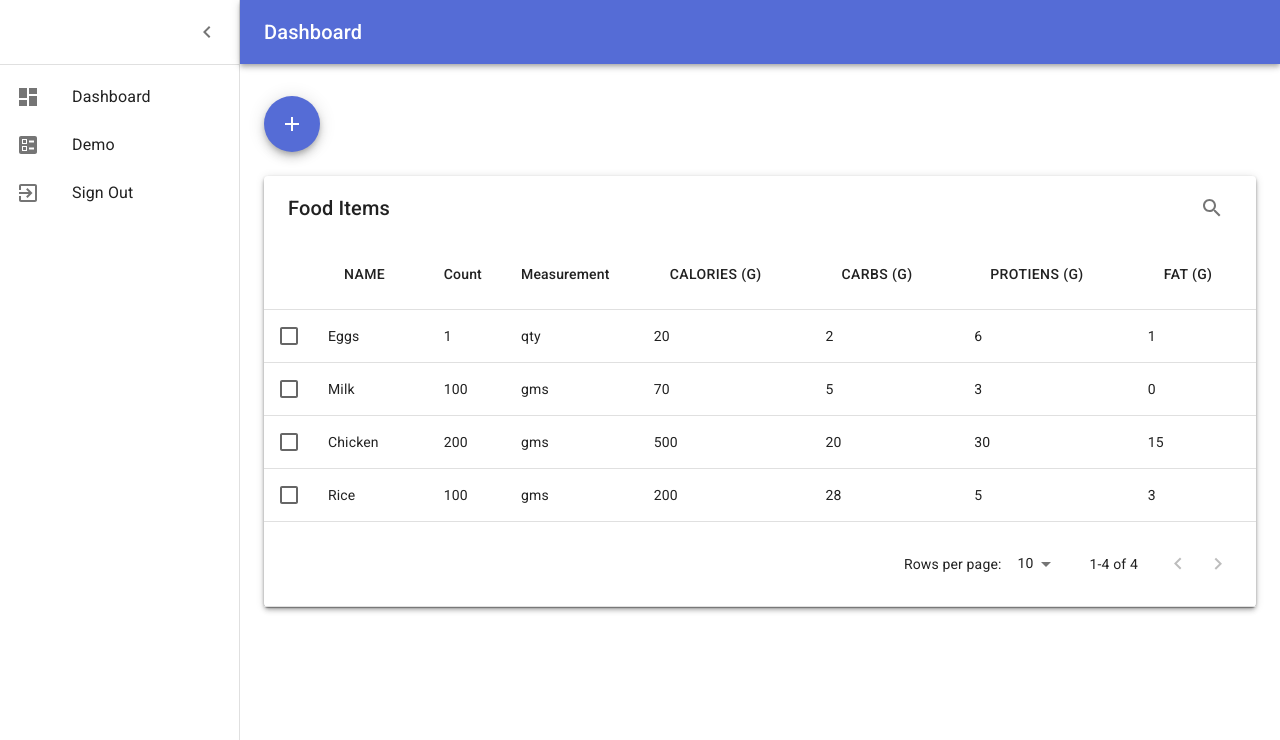
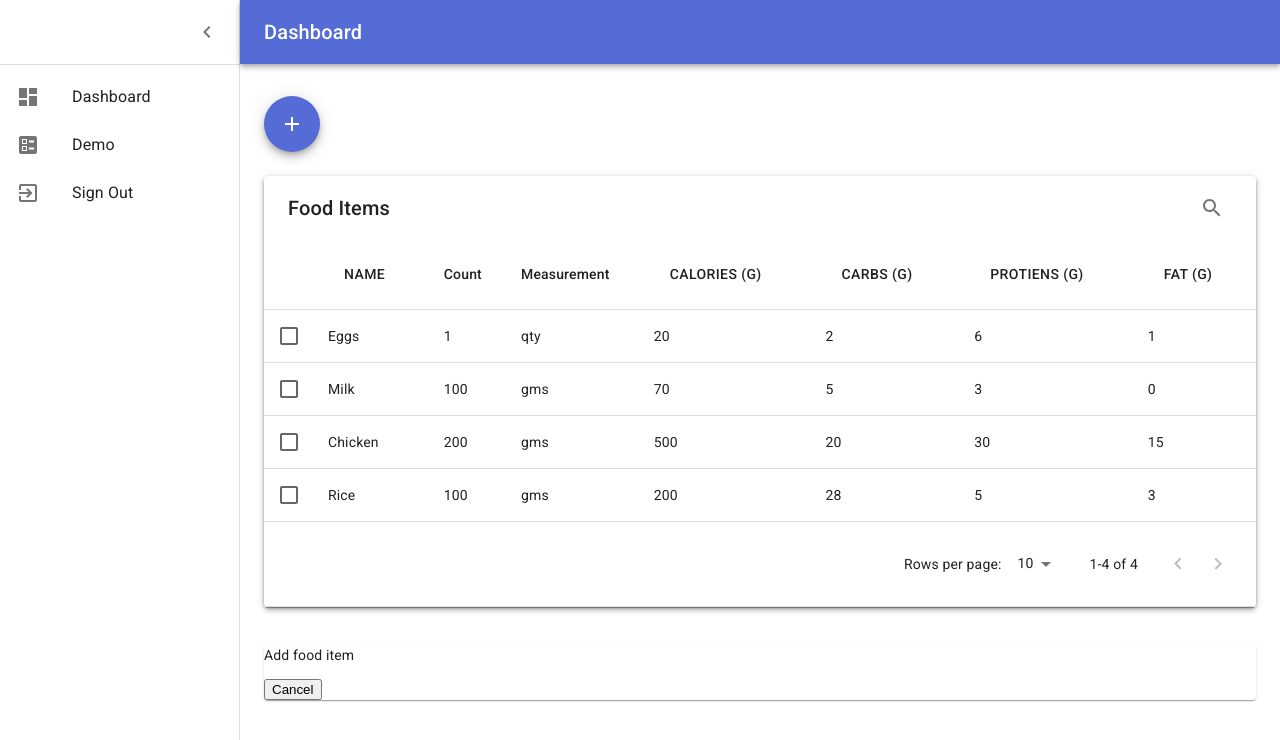
Before and after one commit to sds0307/diet-app, a React (Create React App) app: page / in a window 1280 px wide. Shown: the top 740 px of the page. Built offline with nearby package versions, Linux system fonts and the light colour scheme.

Commit message:
add modal

```diff
--- /dev/null
+++ b/src/components/display-food-items/AddFoodItem.tsx
@@ -0,0 +1,21 @@
+import React from "react";
+
+type MyProps = {};
+type MyState = {};
+
+
+export default class AddFoodItem extends React.Component<MyProps, MyState> {
+    constructor(props: any) {
+      super(props);
+      this.state = {};
+    }
+
+    render() {
+      return (
+        <div>
+            <p>Add food item</p>
+            <button>Cancel</button>
+        </div>
+      )
+    }
+  }
--- a/src/components/display-food-items/Content.tsx
+++ b/src/components/display-food-items/Content.tsx
@@ -1,6 +1,7 @@
 import React from "react";
 import Grid from '@material-ui/core/Grid';
 import FoodItemsTable from './FoodItemsTable';
+import AddFoodItem from './AddFoodItem';
 import ManageIcons from './ManageIcons';
 import Paper from '@material-ui/core/Paper';
 import './Content.css';
@@ -36,6 +37,11 @@ export default class Content extends React.Component<MyProps, MyState> {
                 <FoodItemsTable onSelect={this.rowSelected}/>
               </Paper>
             </Grid>
+            <Grid item xs={12}>
+              <Paper className="Paper">
+                <AddFoodItem />
+              </Paper>
+            </Grid>
         </Grid>
       )
     }
--- a/src/components/display-food-items/DisplayFoodItems.tsx
+++ b/src/components/display-food-items/DisplayFoodItems.tsx
@@ -96,11 +96,6 @@ const useStyles = makeStyles((theme) => ({
   },
 }));
 
-const rowSelected = function(currentRowsSelected: any, allRowsSelected: any) {
-  console.log('currentRowsSelected: ', currentRowsSelected);
-  console.log('allRowsSelected: ', allRowsSelected);
-}
-
 export default function DisplayFoodItems() {
   const classes = useStyles();
   const [open, setOpen] = React.useState(true);
```
